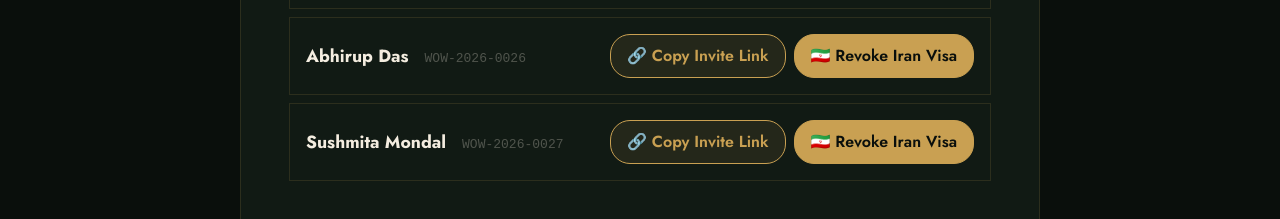
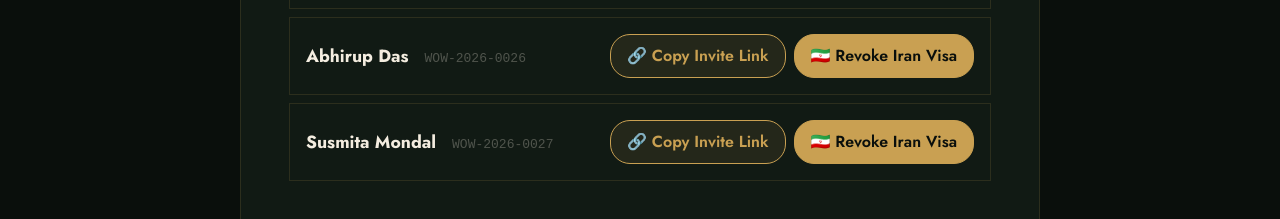
Before and after one commit to Findx-88/Wide-Open-World---Global-Culture-club, a Next.js app: page /admin in a window 1280 px wide. Shown: the part 2680-2899 px from the top of the page. Built offline with nearby package versions, Linux system fonts and the light colour scheme.

Commit message:
Fix typo in member 27 name (Susmita Mondal)

```diff
--- a/src/data/members.js
+++ b/src/data/members.js
@@ -239,7 +239,7 @@ export const WOW_MEMBERS = [
     },
     {
         "passport_number": "WOW-2026-0027",
-        "member_name": "Sushmita Mondal",
+        "member_name": "Susmita Mondal",
         "country": "India",
         "country_code": "in",
         "country_flag": "🇮🇳",
```
